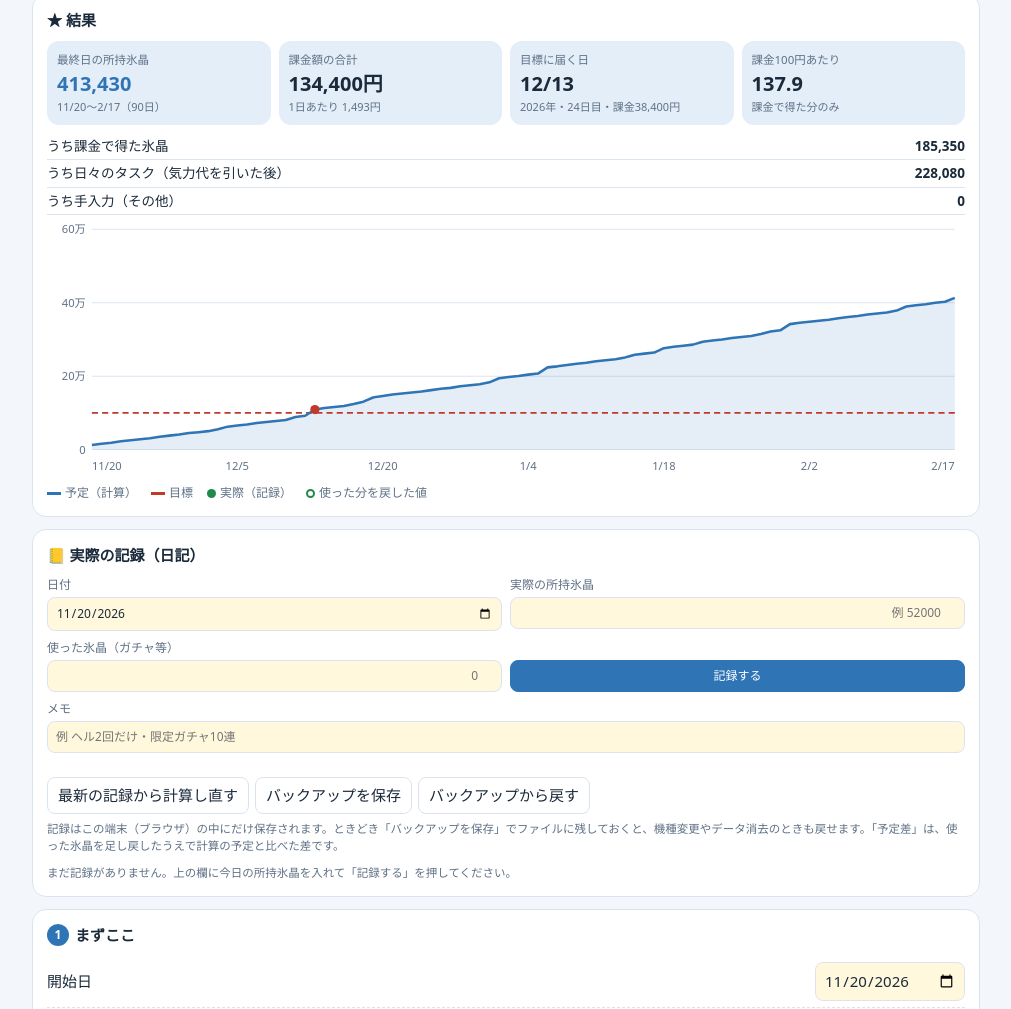
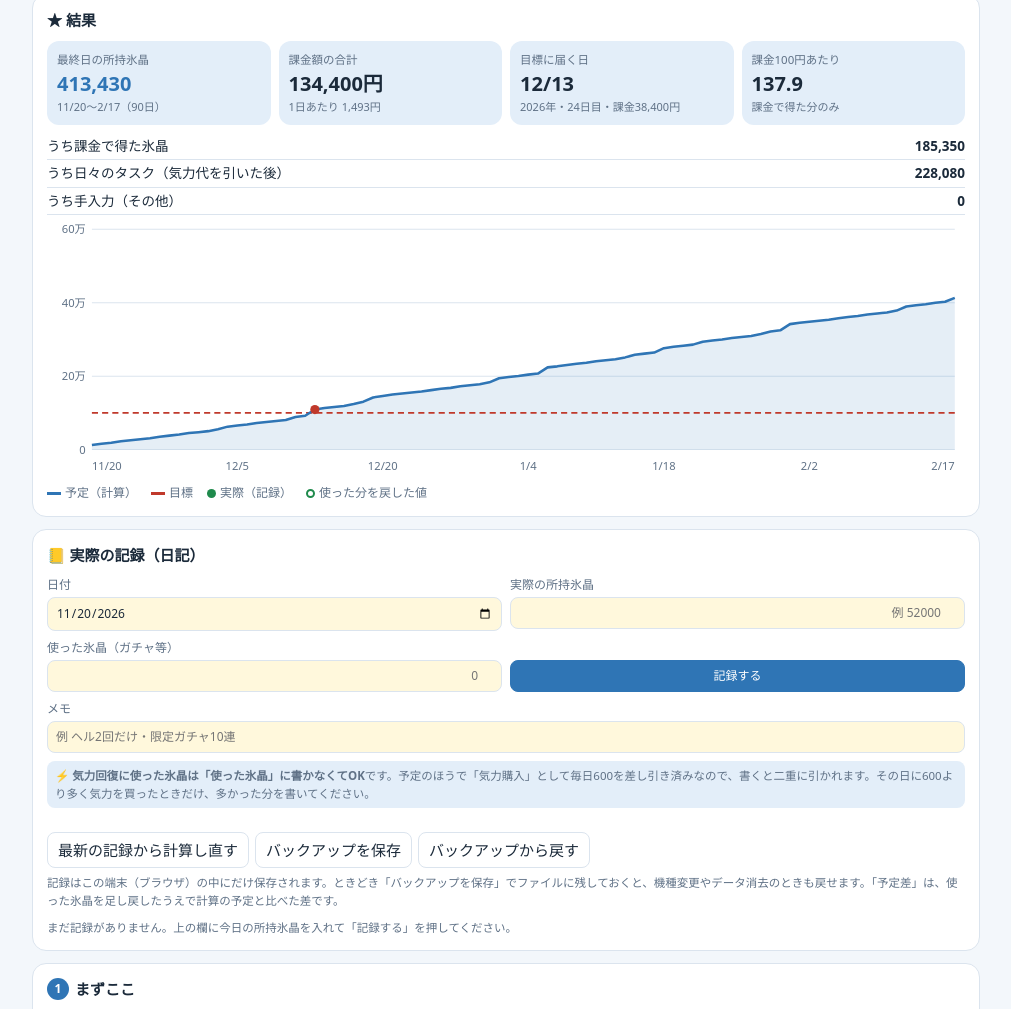
Before and after one commit to petapeta-tools-bymacha/hyosho-sim, a plain HTML site: page index.html in a window 1280 px wide. Shown: the part 91-1100 px from the top of the page, without its empty margins (134-1145 px from the left). Drawn offline with Linux system fonts and the light colour scheme.

Commit message:
記録欄に気力分の扱いを表示

```diff
--- a/index.html
+++ b/index.html
@@ -159,6 +159,7 @@ footer{color:var(--sub);font-size:11px;text-align:center;margin-top:20px}
       <label>&nbsp;<button class="pri" id="log-save" type="button">記録する</button></label>
       <label class="wide">メモ<input type="text" id="log-memo" maxlength="200" placeholder="例 ヘル2回だけ・限定ガチャ10連"></label>
     </div>
+    <p class="note" id="kiryoku-note" style="background:var(--accent-soft);border-radius:8px;padding:6px 8px;margin-top:8px"></p>
     <div class="msg" id="log-msg" aria-live="polite"></div>
     <div class="logbtns">
       <button type="button" id="log-rebase">最新の記録から計算し直す</button>
@@ -452,6 +453,7 @@ function render(){
   if (document.querySelector("details[data-daily-open]")) renderDaily(R);
   lastR = R;
   renderLog(R);
+  renderKiryokuNote();
 }
 let lastR = null;
 function renderDaily(R){
@@ -567,6 +569,15 @@ function logAnalysis(R){
   return out;
 }
 const sign = v => (v > 0 ? "+" : v < 0 ? "−" : "±") + fmt(Math.abs(v));
+function renderKiryokuNote(){
+  const k = S.tasks.find(t => t.name.indexOf("気力") >= 0);
+  const el = $("kiryoku-note"); if (!el) return;
+  if (k && k.on && +k.amt < 0) {
+    el.innerHTML = `⚡ <b>気力回復に使った氷晶は「使った氷晶」に書かなくてOK</b>です。予定のほうで「気力購入」として毎日${fmt(-k.amt * k.times)}を差し引き済みなので、書くと二重に引かれます。その日に${fmt(-k.amt * k.times)}より多く気力を買ったときだけ、多かった分を書いてください。`;
+  } else {
+    el.innerHTML = `⚡ いまは③の「気力購入」がオフなので、<b>気力回復に使った氷晶も「使った氷晶」に書いてください</b>（予定のほうでは差し引いていません）。`;
+  }
+}
 function renderLog(R){
   R = R || lastR;
   const list = logAnalysis(R).reverse();
```
